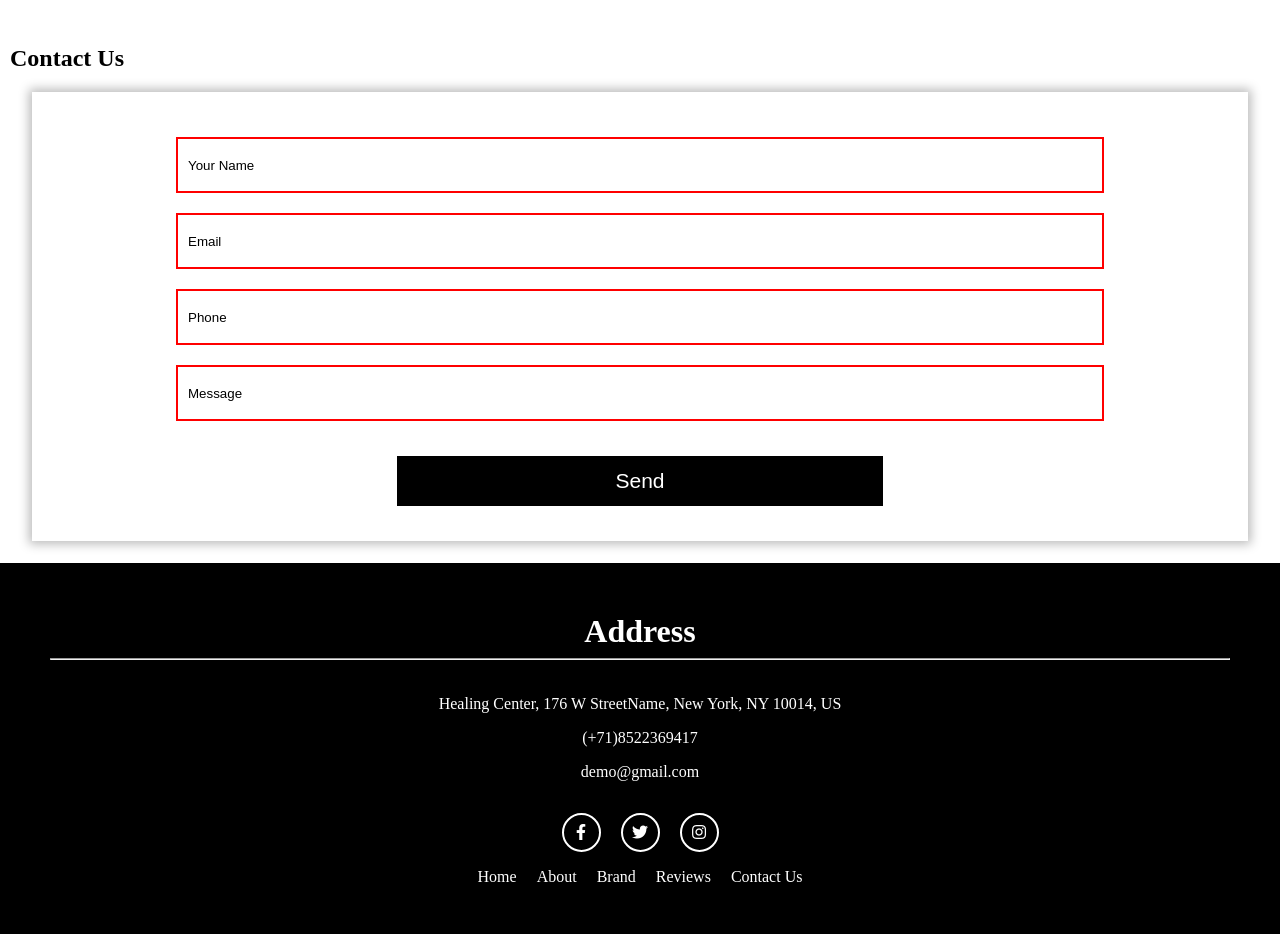
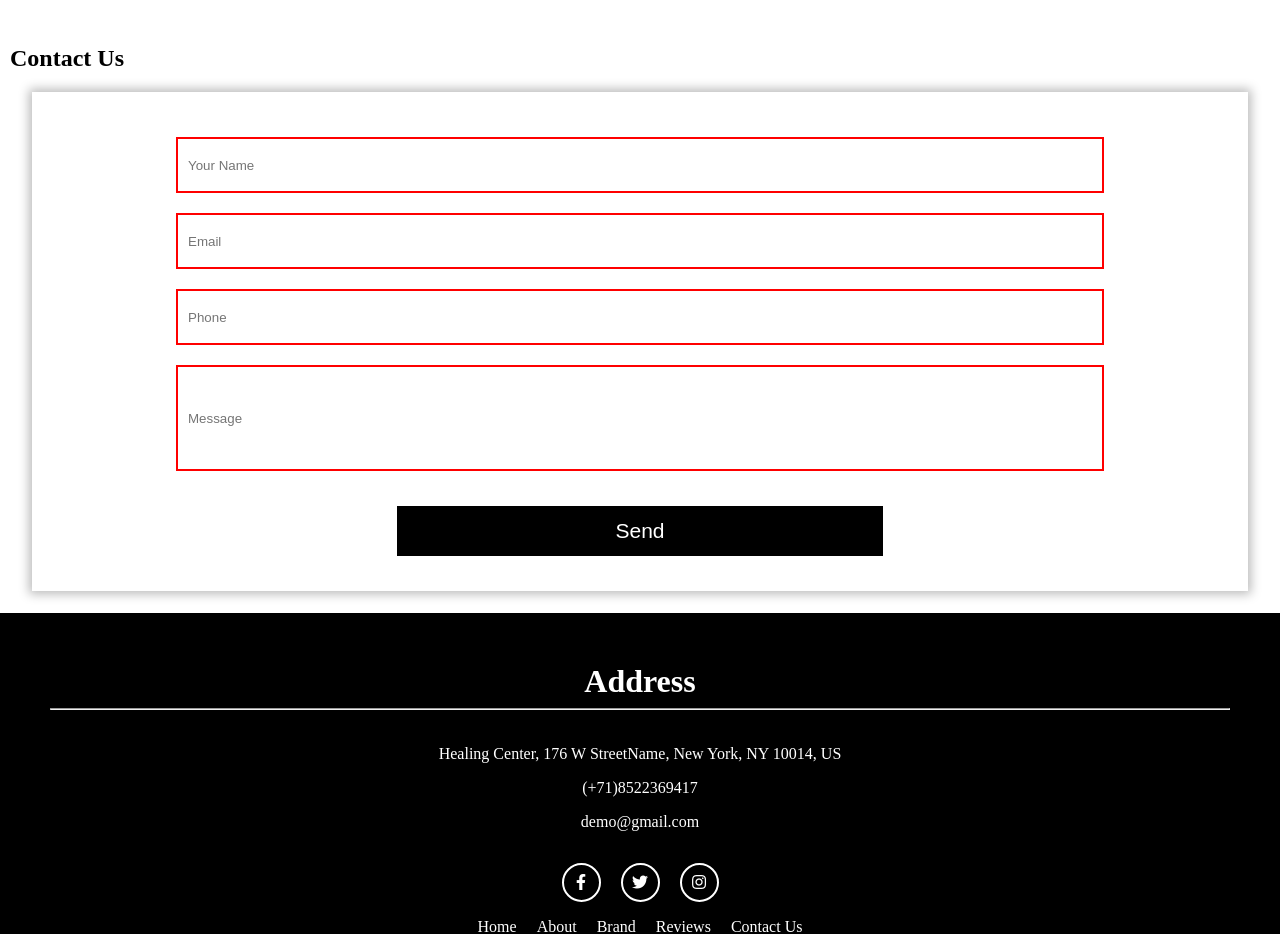
Before and after one commit to israelone/shoppingcart, a React (Create React App) app: page / in a window 1280 px wide. Shown: the part 2820-3754 px from the top of the page. Built offline with nearby package versions, Linux system fonts and the light colour scheme; what webfontloader would draw is missing.

Commit message:
Fixed Form input from having a default value to only have placeholders

```diff
--- a/src/components/contact/contact.js
+++ b/src/components/contact/contact.js
@@ -64,10 +64,10 @@ const Contact = () => {
       <Header>Contact Us</Header>
       <FormContainer>
         <ContactForm>
-          <Input value={'Your Name'} />
-          <Input value={'Email'} />
-          <Input value={'Phone'} />
-          <Input value={'Message'} />
+          <Input placeholder={'Your Name'} />
+          <Input placeholder={'Email'} />
+          <Input placeholder={'Phone'} />
+          <Input style={{ height: '100px' }} placeholder={'Message'} />
           <SendButton>Send</SendButton>
         </ContactForm>
       </FormContainer>
```
